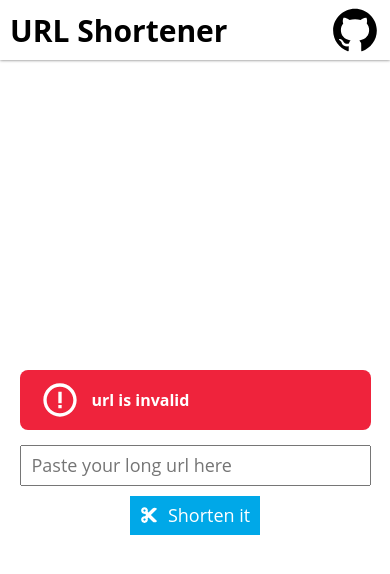
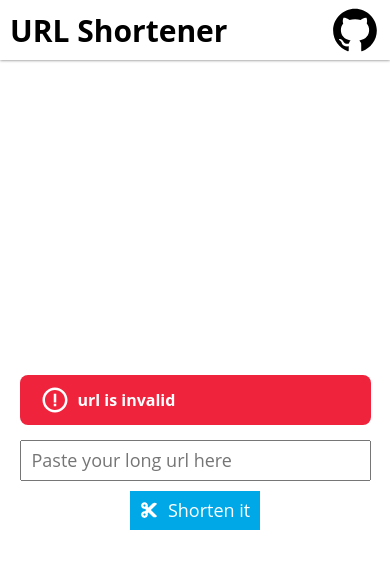
Before and after one commit to ealpizr/url-shortener, a Next.js app: page / in a window 390 px wide. Both pictures are taken after a click on the button "Shorten it". Shown: the top 574 px of the page. Built offline with nearby package versions, Linux system fonts and the light colour scheme.

Commit message:
chore: make modal icon smaller on small devices

```diff
--- a/styles/message.module.scss
+++ b/styles/message.module.scss
@@ -32,3 +32,11 @@
     text-decoration: none;
   }
 }
+
+@media only screen and (max-width: 600px) {
+  .icon {
+    font-size: 3rem;
+    color: white;
+    margin-right: 0.8rem;
+  }
+}
```
